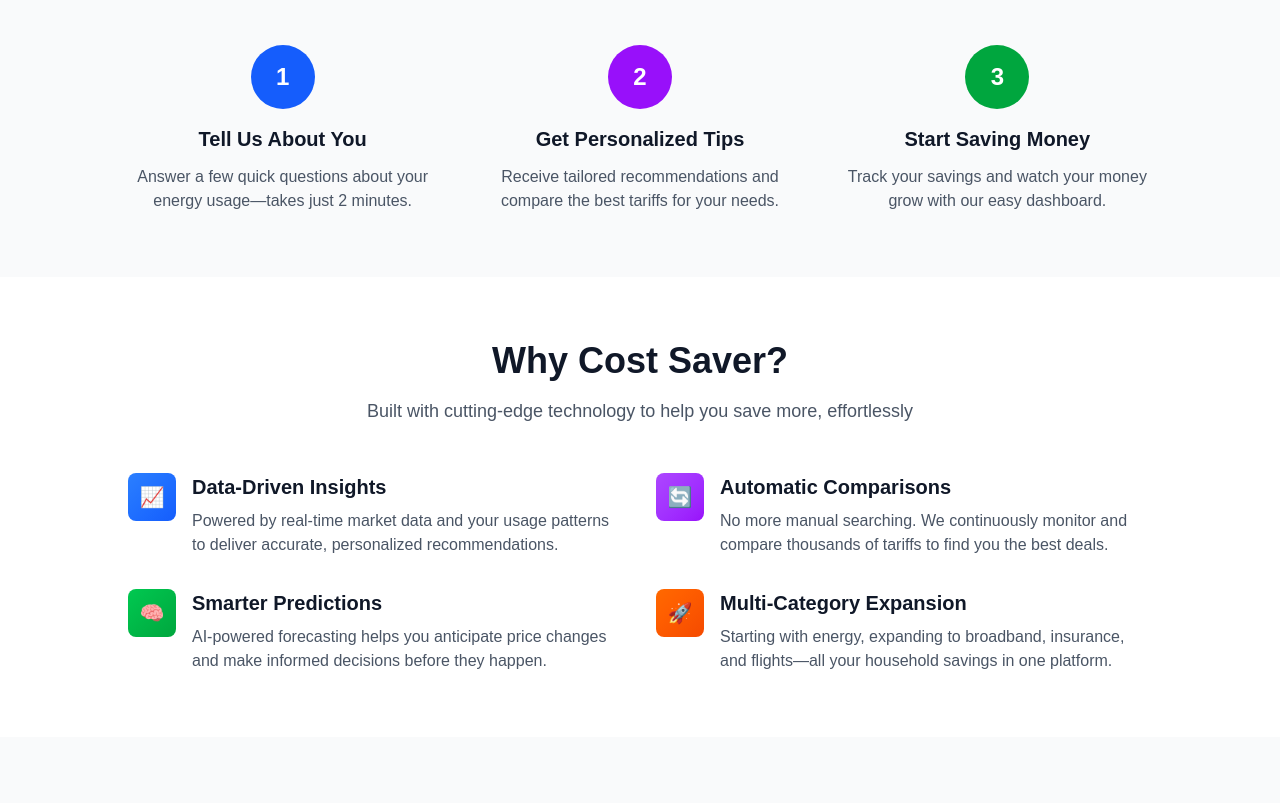
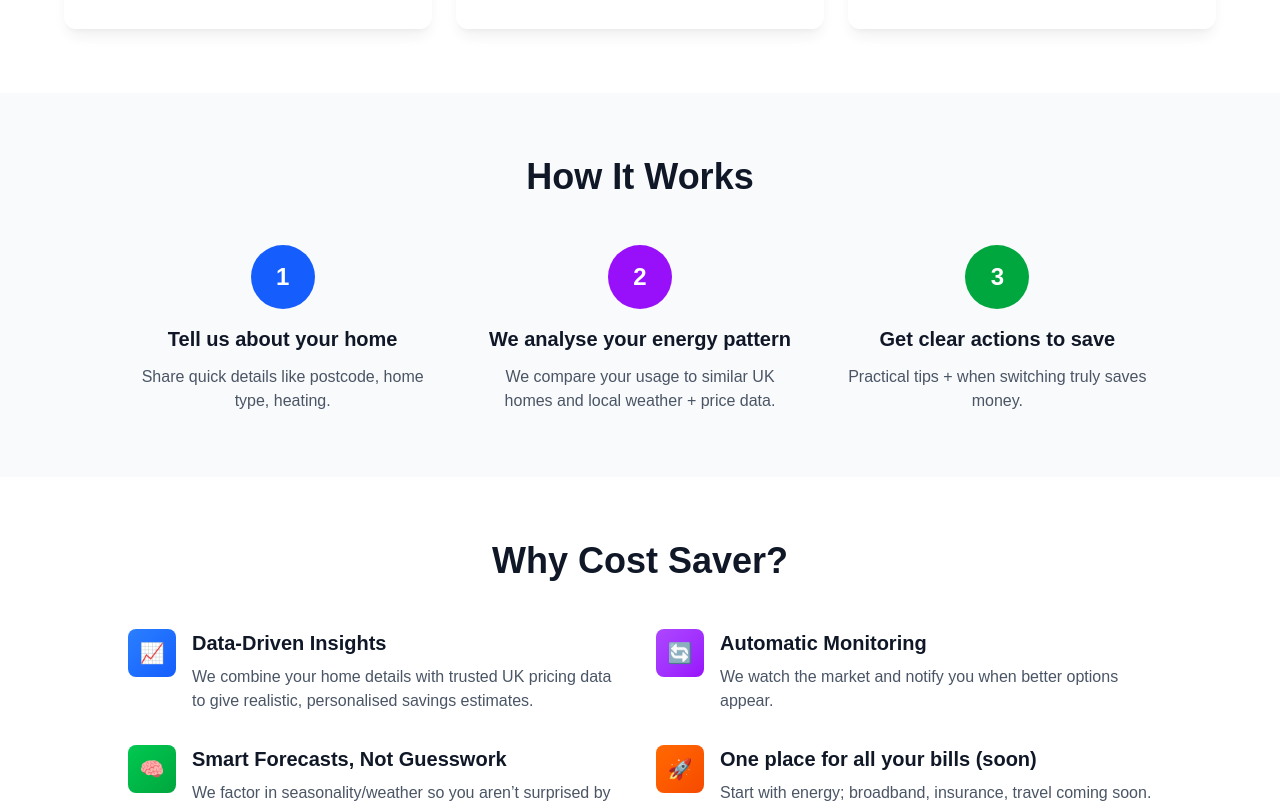
Before and after one commit to AsadMujtaba1/python-learning, a Next.js app: page / in a window 1280 px wide. Shown: the part 1685-2488 px from the top of the page. Built offline with nearby package versions, Linux system fonts and the light colour scheme; no server answers.

Commit message:
Update homepage hero, tools, how it works, and why cost saver sections as per new prompts

```diff
--- a/app/page.tsx
+++ b/app/page.tsx
@@ -28,34 +28,37 @@
             {/* Main Headline */}
             <div className="space-y-4">
               <h1 className="text-4xl sm:text-5xl lg:text-6xl font-extrabold text-white leading-tight">
-                Smart Savings for
-                <span className="block text-yellow-300 mt-2">Every Household Bill</span>
+                Smarter Insights for Every Household Bill
               </h1>
               <p className="text-lg sm:text-xl text-blue-100 max-w-2xl mx-auto">
-                Your all-in-one money-saving platform. Compare <span className="font-semibold text-white">energy tariffs</span>, and soon <span className="font-semibold text-white">broadband</span>, <span className="font-semibold text-white">insurance</span>, and <span className="font-semibold text-white">flight deals</span>—all in one place.
+                Understand your usage, spot waste, and discover when switching really makes sense. Start with energy today – broadband, insurance and flights are coming next.
               </p>
             </div>
-
-            {/* Trust Indicators */}
-            <div className="flex flex-wrap items-center justify-center gap-6 text-sm text-blue-100">
-              <div className="flex items-center gap-2">
-                <svg className="w-5 h-5 text-green-400" fill="currentColor" viewBox="0 0 20 20">
-                  <path fillRule="evenodd" d="M10 18a8 8 0 100-16 8 8 0 000 16zm3.707-9.293a1 1 0 00-1.414-1.414L9 10.586 7.707 9.293a1 1 0 00-1.414 1.414l2 2a1 1 0 001.414 0l4-4z" clipRule="evenodd" />
+            {/* Bullets */}
+            <ul className="text-blue-100 text-base sm:text-lg max-w-xl mx-auto text-left space-y-2 mt-6 mb-6 list-disc list-inside">
+              <li>See if you’re overpaying compared to similar UK homes</li>
+              <li>Get plain-English tips tailored to your home and local weather</li>
+              <li>Only switch when it genuinely saves you money</li>
+            </ul>
+            {/* CTA Button */}
+            <div className="pt-4" id="start-button">
+              <button
+                onClick={() => router.push('/onboarding-conversational')}
+                className="group relative inline-flex items-center justify-center px-10 py-5 text-lg font-bold text-blue-700 bg-white rounded-full hover:bg-blue-50 transition-all duration-200 shadow-2xl hover:shadow-3xl transform hover:scale-105"
+              >
+                Start with Energy Insights
+                <svg
+                  className="ml-2 w-5 h-5 group-hover:translate-x-1 transition-transform"
+                  fill="none"
+                  stroke="currentColor"
+                  viewBox="0 0 24 24"
+                >
+                  <path strokeLinecap="round" strokeLinejoin="round" strokeWidth={2} d="M13 7l5 5m0 0l-5 5m5-5H6" />
                 </svg>
-                <span>100% Free</span>
-              </div>
-              <div className="flex items-center gap-2">
-                <svg className="w-5 h-5 text-green-400" fill="currentColor" viewBox="0 0 20 20">
-                  <path fillRule="evenodd" d="M10 18a8 8 0 100-16 8 8 0 000 16zm3.707-9.293a1 1 0 00-1.414-1.414L9 10.586 7.707 9.293a1 1 0 00-1.414 1.414l2 2a1 1 0 001.414 0l4-4z" clipRule="evenodd" />
-                </svg>
-                <span>2 Minute Setup</span>
-              </div>
-              <div className="flex items-center gap-2">
-                <svg className="w-5 h-5 text-green-400" fill="currentColor" viewBox="0 0 20 20">
-                  <path fillRule="evenodd" d="M10 18a8 8 0 100-16 8 8 0 000 16zm3.707-9.293a1 1 0 00-1.414-1.414L9 10.586 7.707 9.293a1 1 0 00-1.414 1.414l2 2a1 1 0 001.414 0l4-4z" clipRule="evenodd" />
-                </svg>
-                <span>No Signup Required</span>
-              </div>
+              </button>
+              <p className="text-sm text-blue-100 mt-4">
+                No account needed for your first insight • 100% free to use
+              </p>
             </div>
 
             {/* CTA Button */}
@@ -158,27 +161,25 @@
               How It Works
             </h2>
             <p className="text-lg text-gray-600 dark:text-gray-400">
-              Start saving in three simple steps
+
             </p>
           </div>
 
           <div className="grid grid-cols-1 md:grid-cols-3 gap-8 md:gap-12">
             <div className="text-center">
               <div className="w-16 h-16 bg-blue-600 text-white rounded-full flex items-center justify-center text-2xl font-bold mx-auto mb-4">1</div>
-              <h3 className="text-xl font-bold text-gray-900 dark:text-white mb-3">Tell Us About You</h3>
-              <p className="text-gray-600 dark:text-gray-400">Answer a few quick questions about your energy usage—takes just 2 minutes.</p>
+              <h3 className="text-xl font-bold text-gray-900 dark:text-white mb-3">Tell us about your home</h3>
+              <p className="text-gray-600 dark:text-gray-400">Share quick details like postcode, home type, heating.</p>
             </div>
-
             <div className="text-center">
               <div className="w-16 h-16 bg-purple-600 text-white rounded-full flex items-center justify-center text-2xl font-bold mx-auto mb-4">2</div>
-              <h3 className="text-xl font-bold text-gray-900 dark:text-white mb-3">Get Personalized Tips</h3>
-              <p className="text-gray-600 dark:text-gray-400">Receive tailored recommendations and compare the best tariffs for your needs.</p>
+              <h3 className="text-xl font-bold text-gray-900 dark:text-white mb-3">We analyse your energy pattern</h3>
+              <p className="text-gray-600 dark:text-gray-400">We compare your usage to similar UK homes and local weather + price data.</p>
             </div>
-
             <div className="text-center">
               <div className="w-16 h-16 bg-green-600 text-white rounded-full flex items-center justify-center text-2xl font-bold mx-auto mb-4">3</div>
-              <h3 className="text-xl font-bold text-gray-900 dark:text-white mb-3">Start Saving Money</h3>
-              <p className="text-gray-600 dark:text-gray-400">Track your savings and watch your money grow with our easy dashboard.</p>
+              <h3 className="text-xl font-bold text-gray-900 dark:text-white mb-3">Get clear actions to save</h3>
+              <p className="text-gray-600 dark:text-gray-400">Practical tips + when switching truly saves money.</p>
             </div>
           </div>
         </div>
@@ -192,7 +193,7 @@
               Why Cost Saver?
             </h2>
             <p className="text-lg text-gray-600 dark:text-gray-400 max-w-2xl mx-auto">
-              Built with cutting-edge technology to help you save more, effortlessly
+
             </p>
           </div>
 
@@ -203,7 +204,7 @@
               </div>
               <div>
                 <h3 className="text-xl font-bold text-gray-900 dark:text-white mb-2">Data-Driven Insights</h3>
-                <p className="text-gray-600 dark:text-gray-400">Powered by real-time market data and your usage patterns to deliver accurate, personalized recommendations.</p>
+                <p className="text-gray-600 dark:text-gray-400">We combine your home details with trusted UK pricing data to give realistic, personalised savings estimates.</p>
               </div>
             </div>
 
@@ -212,8 +213,8 @@
                 <div className="w-12 h-12 bg-gradient-to-br from-purple-500 to-purple-600 rounded-lg flex items-center justify-center text-white text-xl font-bold">🔄</div>
               </div>
               <div>
-                <h3 className="text-xl font-bold text-gray-900 dark:text-white mb-2">Automatic Comparisons</h3>
-                <p className="text-gray-600 dark:text-gray-400">No more manual searching. We continuously monitor and compare thousands of tariffs to find you the best deals.</p>
+                <h3 className="text-xl font-bold text-gray-900 dark:text-white mb-2">Automatic Monitoring</h3>
+                <p className="text-gray-600 dark:text-gray-400">We watch the market and notify you when better options appear.</p>
               </div>
             </div>
 
@@ -222,8 +223,8 @@
                 <div className="w-12 h-12 bg-gradient-to-br from-green-500 to-green-600 rounded-lg flex items-center justify-center text-white text-xl font-bold">🧠</div>
               </div>
               <div>
-                <h3 className="text-xl font-bold text-gray-900 dark:text-white mb-2">Smarter Predictions</h3>
-                <p className="text-gray-600 dark:text-gray-400">AI-powered forecasting helps you anticipate price changes and make informed decisions before they happen.</p>
+                <h3 className="text-xl font-bold text-gray-900 dark:text-white mb-2">Smart Forecasts, Not Guesswork</h3>
+                <p className="text-gray-600 dark:text-gray-400">We factor in seasonality/weather so you aren’t surprised by bill changes.</p>
               </div>
             </div>
 
@@ -232,8 +233,8 @@
                 <div className="w-12 h-12 bg-gradient-to-br from-orange-500 to-orange-600 rounded-lg flex items-center justify-center text-white text-xl font-bold">🚀</div>
               </div>
               <div>
-                <h3 className="text-xl font-bold text-gray-900 dark:text-white mb-2">Multi-Category Expansion</h3>
-                <p className="text-gray-600 dark:text-gray-400">Starting with energy, expanding to broadband, insurance, and flights—all your household savings in one platform.</p>
+                <h3 className="text-xl font-bold text-gray-900 dark:text-white mb-2">One place for all your bills (soon)</h3>
+                <p className="text-gray-600 dark:text-gray-400">Start with energy; broadband, insurance, travel coming soon.</p>
               </div>
             </div>
           </div>
```
